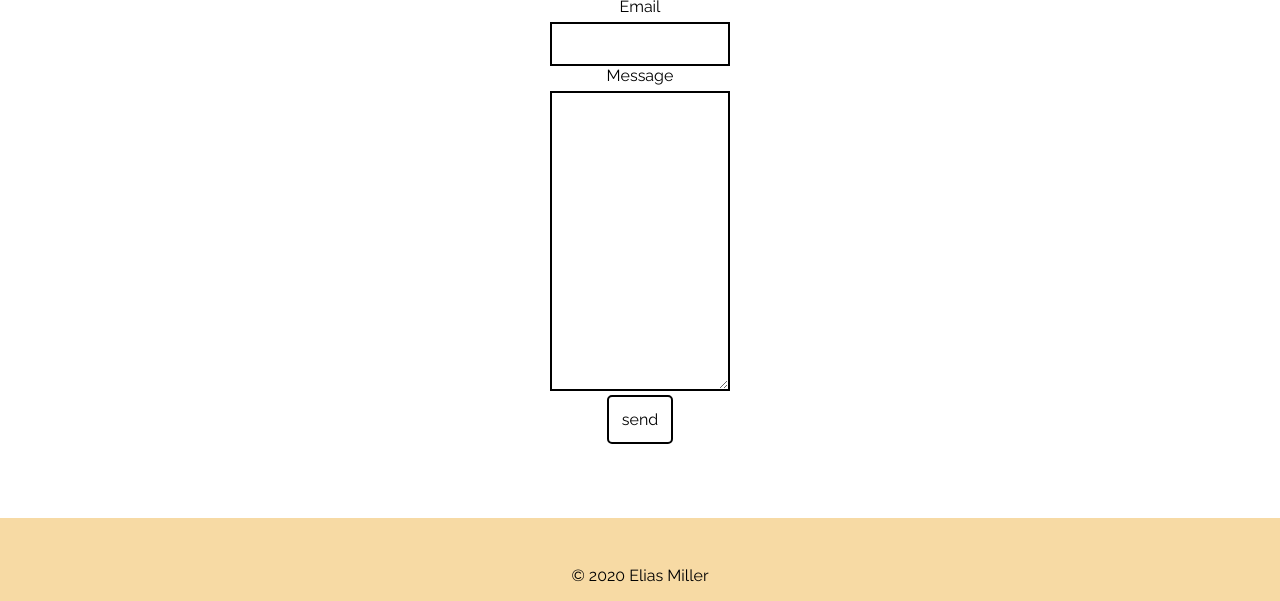
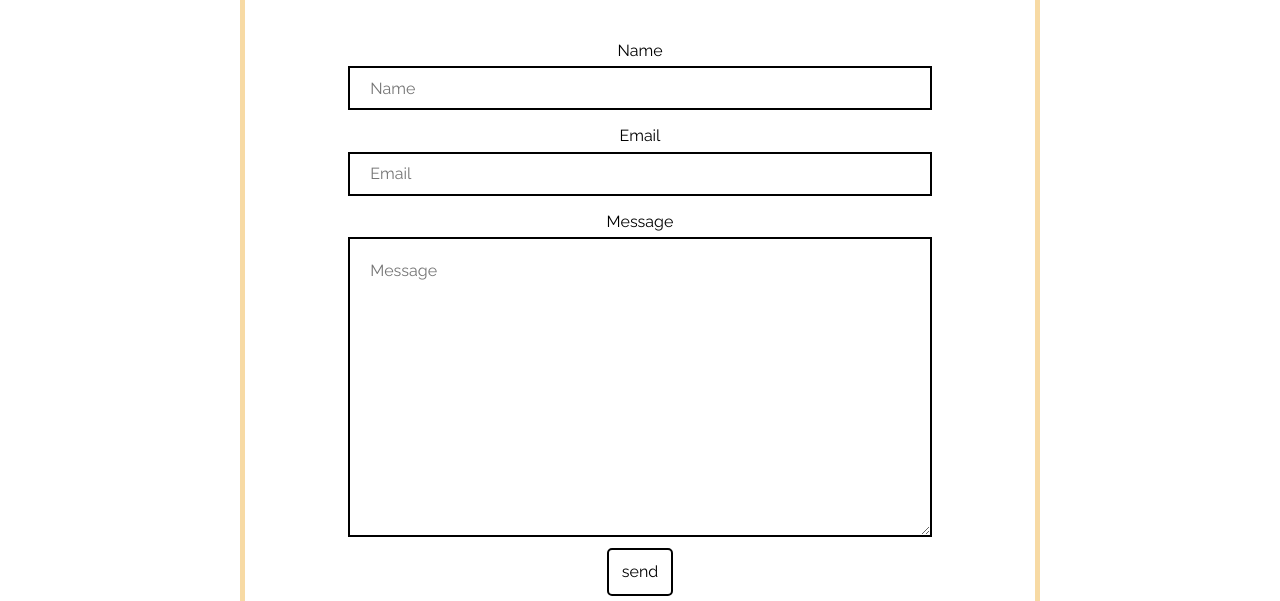
Before and after one commit to janenath/elias_miller, a Gatsby site: page /contact in a window 1280 px wide. Shown: the part 523-1124 px from the top of the page. Built offline with nearby package versions, Linux system fonts and the light colour scheme; Gatsby itself is replaced by a stand-in of ours.

Commit message:
fix form formatting

```diff
--- a/src/pages/contact.js
+++ b/src/pages/contact.js
@@ -41,7 +41,10 @@ export default class Contact extends React.Component {
   render() {
     return(
       <Layout>
-      <div className="section" id="contact">
+      <SEO title="Contact Elias Miller" />
+      <div className="section">
+      <h1>Contact</h1>
+      <div className="section boxed form" id="contact">
       <form name="contact" method="post" action="/" data-netlify="true" data-netlify-honeypot="bot-field" onSubmit={this.handleSubmit}>
       <input type="hidden" name="form-name" value="contact" />
       <div hidden>
@@ -50,27 +53,27 @@ export default class Contact extends React.Component {
           <input name="bot-field" onChange={this.handleChange} />
         </label>
       </div>
-        <h3>Contact</h3>
+        <br/>
         <div className="formInputs">
           <div id="name">
             <label>
               Name
               <br/>
-              <input type="text" id="name" name="name" onChange={this.handleChange}/>
+              <input className="field" type="text" id="name" name="name" placeholder="Name" onChange={this.handleChange}/>
             </label>
           </div>
           <div id="email">
             <label>
               Email
               <br/>
-              <input type="email" id="email" name="email" onChange={this.handleChange}/>
+              <input className="field" type="email" id="email" name="email" placeholder="Email" onChange={this.handleChange}/>
             </label>
           </div>
           <div id="message">
             <label>
               Message
               <br/>
-              <textarea id="message" name="message" onChange={this.handleChange}/>
+              <textarea className="textarea" id="message" name="message" placeholder="Message" onChange={this.handleChange}/>
             </label>
           </div>
         </div>
@@ -79,6 +82,7 @@ export default class Contact extends React.Component {
         </div>
       </form>
     </div>
+    </div>
     </Layout>
 
     )
--- a/src/pages/main.scss
+++ b/src/pages/main.scss
@@ -290,21 +290,18 @@ iframe {
 
 
 //contact
+.formContainer {
+    width: 50%;
+}
 form {
-    .label {
-        font-size: 1.1em;
-        font-weight: bold;
-    }
-    .formInputs {
-        padding-top: 1em;
-    }
+
     textarea {
         line-height: 150%;
         height: 300px;
         width: 80%;
         font-size: 1em;
         padding: 20px;
-        margin-top: .4em;
+        margin: .4em 0;
         border: 2px solid black;
         textarea:focus {
             outline: none;
@@ -325,7 +322,7 @@ form {
         margin: 1em 0;
     }
     .field {
-        margin-bottom: 30px;
+        margin-bottom: 1em;
     }
     button {
         padding: 0.8em;
```
